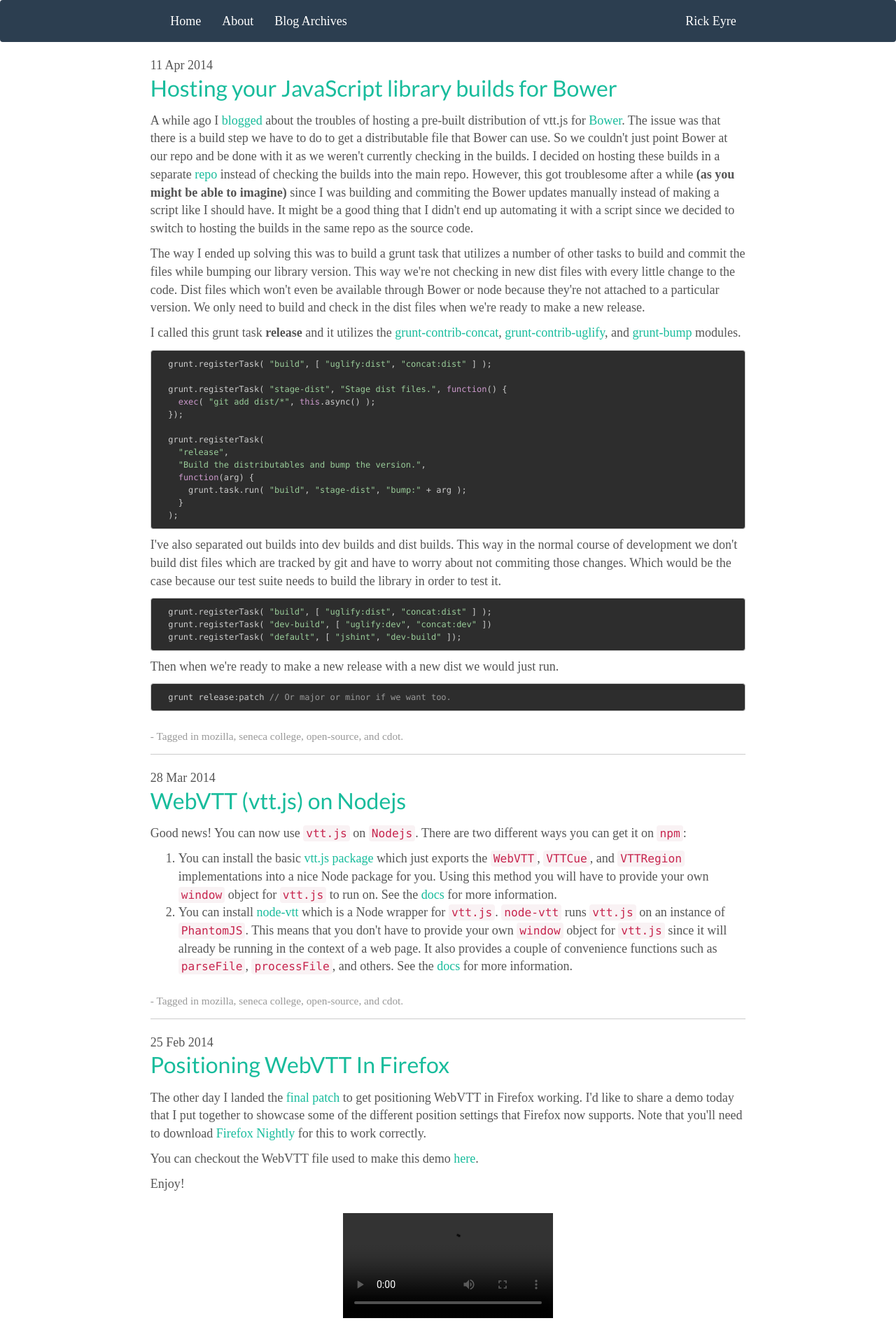
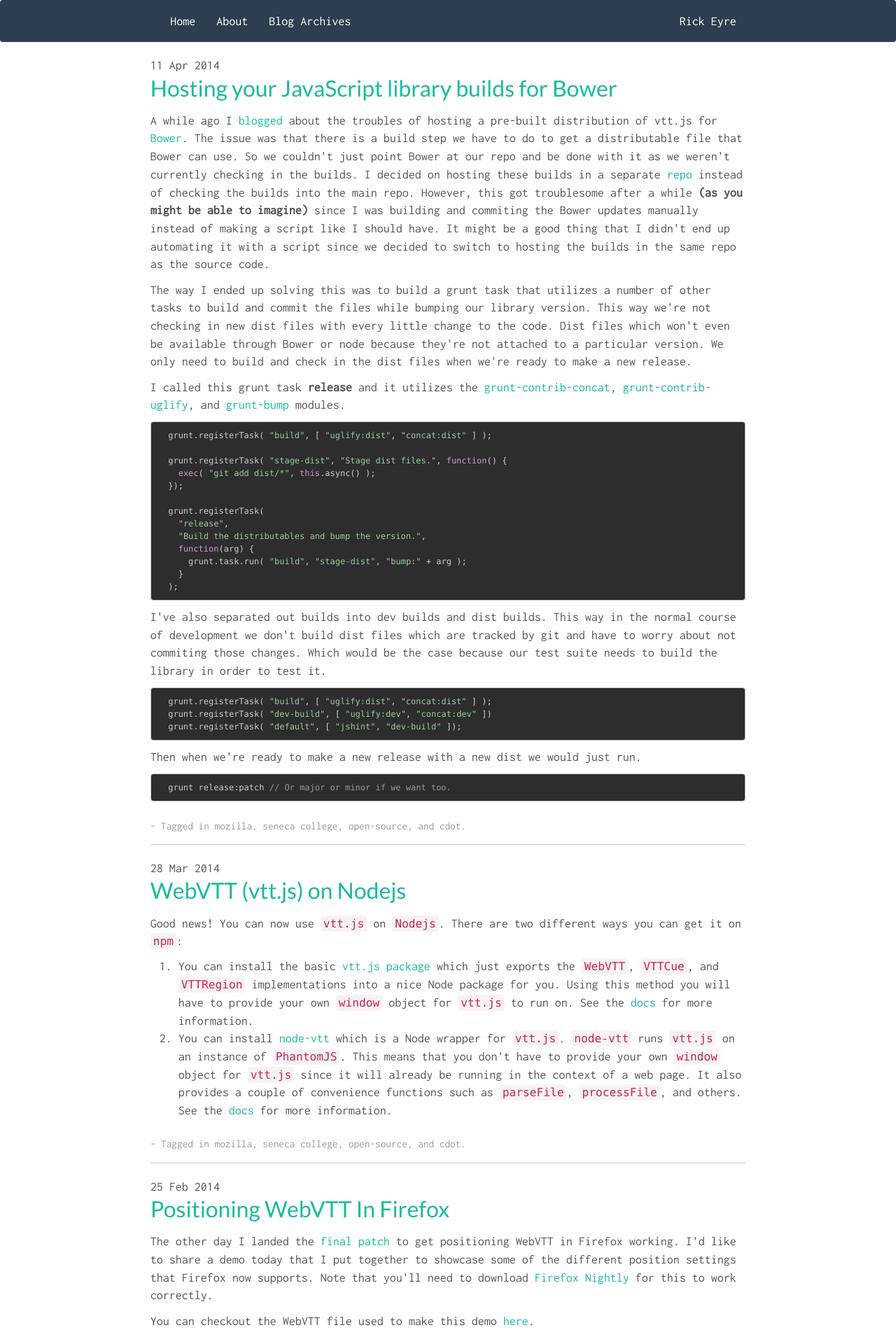
Before and after one commit to RickEyre/rickeyre.github.io, a Jekyll site: the page built from index.html, in a window 1280 px wide. Shown: the top 1910 px of the page at 70% size. Built offline with Jekyll 4.4.1, drawn with Linux system fonts in a browser that asks for light colours; Markdown is read by kramdown in place of the engine named in the settings; the list of posts is cut into pages by our own code; grey boxes are pictures that could not be loaded.

Commit message:
Change font of site to Inconsolata.

```diff
--- a/_includes/includes.html
+++ b/_includes/includes.html
@@ -4,6 +4,7 @@
 <link rel="stylesheet" type="text/css" href="/assets/css/tomorrow-night.css" />
 <link rel="shortcut icon" href="/assets/img/reyre.png" />
 <link rel="icon" type="image/x-icon" href="/assets/img/reyre.png" />
+<link href="http://fonts.googleapis.com/css?family=Inconsolata" rel="stylesheet" type="text/css">
 <script type="text/javascript" src="/assets/js/jquery.js"></script>
 <script type="text/javascript" src="/assets/js/bootstrap.min.js"></script>
 <script type="text/javascript" src="/assets/js/socialite.min.js"></script>
--- a/assets/css/style.css
+++ b/assets/css/style.css
@@ -1,6 +1,6 @@
 html body {
   font-size: 18px;
-  font-family: "PT Serif",serif;
+  font-family: "Inconsolata";
   color: #555555;
 }
 
```
